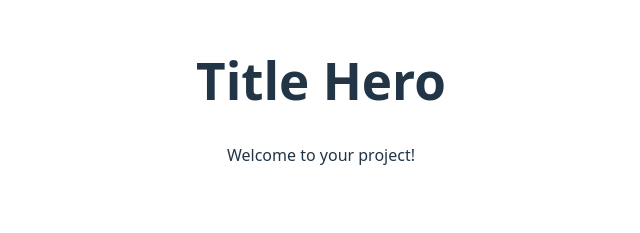
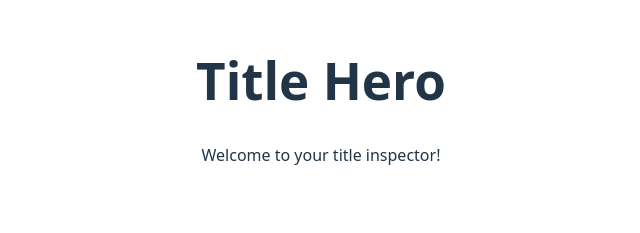
Before and after one commit to ChandlerNgo/TitleHero, a React (Vite) app in the folder client/: page / in a window 1280 px wide. Shown: the part 152-385 px from the top of the page, without its empty margins (319-959 px from the left). Built offline with nearby package versions, Linux system fonts and the light colour scheme.

Commit message:
test update

```diff
--- a/client/src/App.tsx
+++ b/client/src/App.tsx
@@ -8,7 +8,7 @@ function App() {
     <div className="app-container">
       <header>
         <h1>Title Hero</h1>
-        <p>Welcome to your project!</p>
+        <p>Welcome to your title inspector!</p>
       </header>
 
       <main>
```
